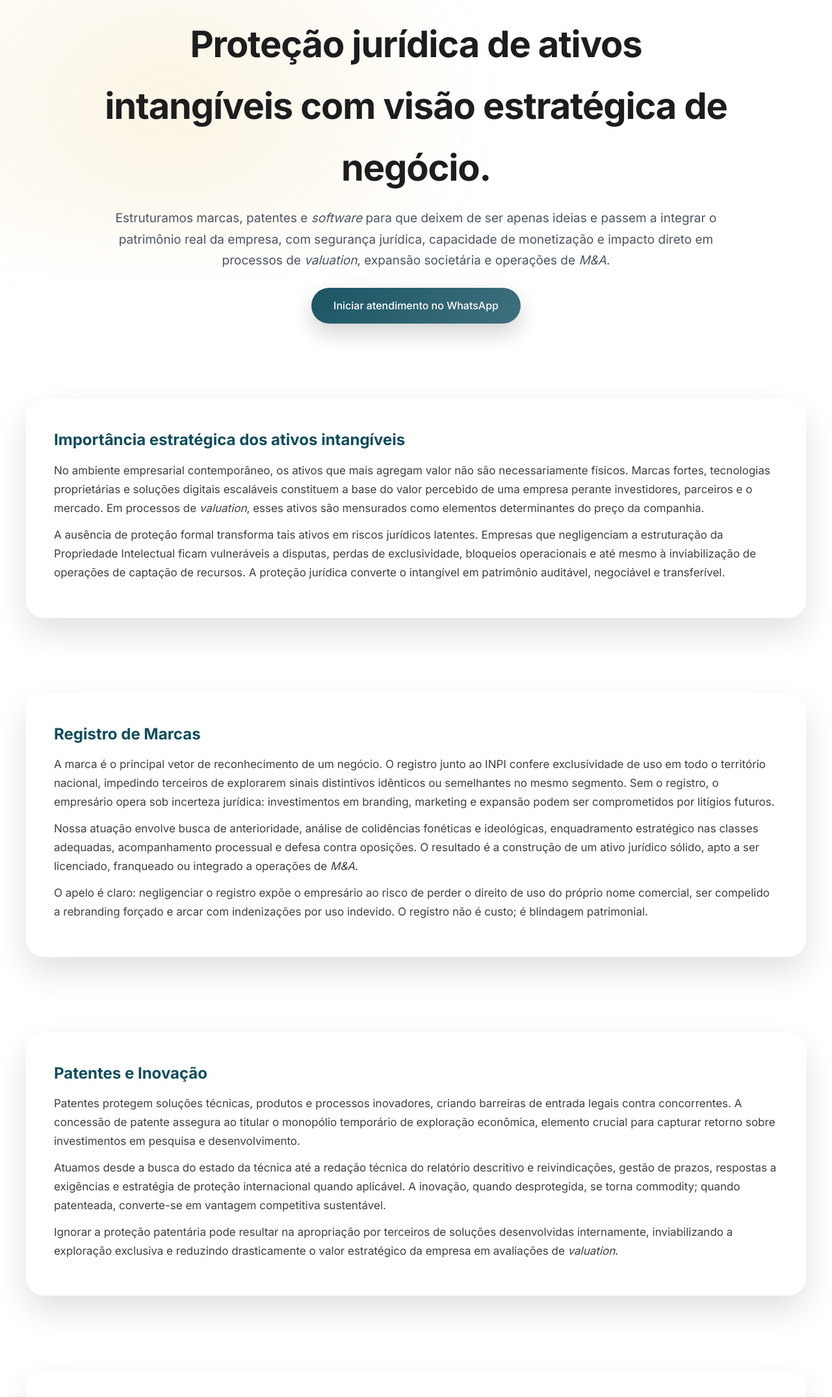
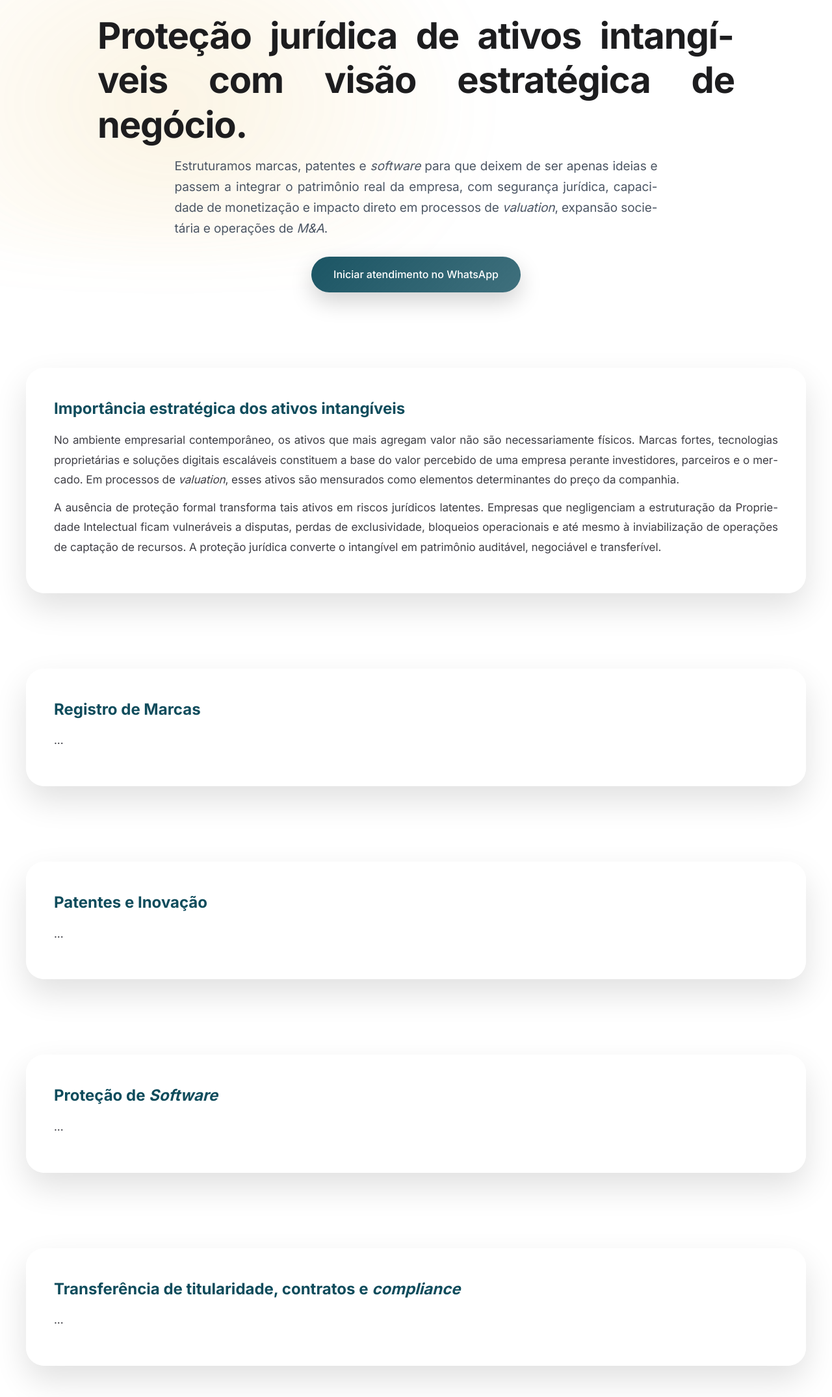
Before and after one commit to barbosa672-afk/arcanum---site, a plain HTML site: page index.html in a window 1280 px wide. Shown: the part 590-2740 px from the top of the page at 65% size. Drawn offline with Linux system fonts and the light colour scheme.

Commit message:
index.html

```diff
--- a/index.html
+++ b/index.html
@@ -75,7 +75,7 @@ nav a:hover{opacity:1}
 /* ===== LAYOUT ===== */
 .container{max-width:1200px;margin:auto;padding:0 22px;}
 section{padding:64px 0;}
-.tight{padding:44px 0;} /* menos espaço entre tópicos */
+.tight{padding:44px 0;}
 
 /* ===== HERO ===== */
 .hero{padding-top:160px;text-align:center;}
@@ -94,7 +94,7 @@ section{padding:64px 0;}
   letter-spacing:-.02em;
 }
 .hero p{
-  max-width:980px; margin:0 auto 26px;
+  max-width:62ch; margin:0 auto 26px;
   font-size:19px; color:var(--cinza);
 }
 
@@ -128,18 +128,34 @@ section{padding:64px 0;}
 .bubble h2{margin-bottom:12px; color:var(--azul);}
 .bubble p{color:#3f3f46; font-size:17px; margin-bottom:12px}
 
-/* ===== ANIMAÇÕES CINEMATOGRÁFICAS POR SEÇÃO ===== */
+/* ===== ANIMAÇÕES ===== */
 .reveal{opacity:0; transform: translateY(26px) scale(.98); filter: blur(6px);}
 .reveal.in{opacity:1; transform:none; filter:none; transition: 900ms cubic-bezier(.2,.8,.2,1);}
-
-/* ===== MICROPARALLAX EM TÍTULOS ===== */
 .parallax-title{will-change: transform; transition: transform .2s ease-out;}
 
-/* ===== ASSINATURA ===== */
+/* ===== ASSINATURA / FOOTER ===== */
 .signature{ text-align:center; padding:56px 20px 24px; font-size:14px; color:#8b8b8b; letter-spacing:.08em; }
+footer{text-align:center;padding:32px;color:#777;font-size:13px;}
 
-/* ===== FOOTER ===== */
-footer{text-align:center;padding:32px;color:#777;font-size:13px;}
+/* ===== TIPOGRAFIA PREMIUM (DESKTOP) ===== */
+.justificado{
+  text-align: justify;
+  line-height: 1.22;
+  letter-spacing: -0.015em;
+  hyphens: auto;
+}
+.hero p.premium-copy{
+  text-align: justify;
+  line-height: 1.7;
+  letter-spacing: -0.005em;
+  hyphens: auto;
+}
+.bubble p{
+  text-align: justify;
+  line-height: 1.8;
+  letter-spacing: -0.004em;
+  hyphens: auto;
+}
 
 /* ===== MOBILE ===== */
 @media(max-width:900px){
@@ -147,8 +163,17 @@ footer{text-align:center;padding:32px;color:#777;font-size:13px;}
   .hero{padding-top:136px;}
   .bubble{padding:26px;}
   .hero h1{font-size:30px;}
-  .hero p{font-size:16.5px;}
+  .hero p{font-size:16.5px; max-width:100%;}
   .logo-full{opacity:.38;}
+
+  .justificado,
+  .hero p.premium-copy,
+  .bubble p{
+    text-align:center;
+    line-height:1.6;
+    letter-spacing:0;
+    hyphens:none;
+  }
 }
 </style>
 </head>
@@ -178,8 +203,8 @@ footer{text-align:center;padding:32px;color:#777;font-size:13px;}
       <img src="logo-full.png" class="logo-full" alt="Logo Arcanum">
     </div>
     <div class="container">
-      <h1 class="parallax-title">Proteção jurídica de ativos intangíveis com visão estratégica de negócio.</h1>
-      <p>
+      <h1 class="parallax-title justificado">Proteção jurídica de ativos intangíveis com visão estratégica de negócio.</h1>
+      <p class="premium-copy">
         Estruturamos marcas, patentes e <em>software</em> para que deixem de ser apenas ideias e passem a integrar o patrimônio real da empresa, com segurança jurídica, capacidade de monetização e impacto direto em processos de <em>valuation</em>, expansão societária e operações de <em>M&A</em>.
       </p>
       <a href="https://wa.me/5516992553003" class="btn">Iniciar atendimento no WhatsApp</a>
@@ -201,60 +226,28 @@ footer{text-align:center;padding:32px;color:#777;font-size:13px;}
   <section id="marcas" class="container tight reveal">
     <div class="bubble">
       <h2>Registro de Marcas</h2>
-      <p>
-        A marca é o principal vetor de reconhecimento de um negócio. O registro junto ao INPI confere exclusividade de uso em todo o território nacional, impedindo terceiros de explorarem sinais distintivos idênticos ou semelhantes no mesmo segmento. Sem o registro, o empresário opera sob incerteza jurídica: investimentos em branding, marketing e expansão podem ser comprometidos por litígios futuros.
-      </p>
-      <p>
-        Nossa atuação envolve busca de anterioridade, análise de colidências fonéticas e ideológicas, enquadramento estratégico nas classes adequadas, acompanhamento processual e defesa contra oposições. O resultado é a construção de um ativo jurídico sólido, apto a ser licenciado, franqueado ou integrado a operações de <em>M&A</em>.
-      </p>
-      <p>
-        O apelo é claro: negligenciar o registro expõe o empresário ao risco de perder o direito de uso do próprio nome comercial, ser compelido a rebranding forçado e arcar com indenizações por uso indevido. O registro não é custo; é blindagem patrimonial.
-      </p>
+      <p>...</p>
     </div>
   </section>
 
   <section id="patentes" class="container tight reveal">
     <div class="bubble">
       <h2>Patentes e Inovação</h2>
-      <p>
-        Patentes protegem soluções técnicas, produtos e processos inovadores, criando barreiras de entrada legais contra concorrentes. A concessão de patente assegura ao titular o monopólio temporário de exploração econômica, elemento crucial para capturar retorno sobre investimentos em pesquisa e desenvolvimento.
-      </p>
-      <p>
-        Atuamos desde a busca do estado da técnica até a redação técnica do relatório descritivo e reivindicações, gestão de prazos, respostas a exigências e estratégia de proteção internacional quando aplicável. A inovação, quando desprotegida, se torna commodity; quando patenteada, converte-se em vantagem competitiva sustentável.
-      </p>
-      <p>
-        Ignorar a proteção patentária pode resultar na apropriação por terceiros de soluções desenvolvidas internamente, inviabilizando a exploração exclusiva e reduzindo drasticamente o valor estratégico da empresa em avaliações de <em>valuation</em>.
-      </p>
+      <p>...</p>
     </div>
   </section>
 
   <section id="software" class="container tight reveal">
     <div class="bubble">
       <h2>Proteção de <em>Software</em></h2>
-      <p>
-        Em empresas digitais, o <em>software</em> é o núcleo operacional do modelo de negócios. O registro do código-fonte assegura prova de autoria, elemento crítico em disputas envolvendo propriedade intelectual, conflitos societários, saída de colaboradores-chave e processos de auditoria para investimento.
-      </p>
-      <p>
-        Estruturamos a proteção jurídica do código, políticas de propriedade intelectual em contratos de desenvolvimento, cessões de direitos autorais e governança de ativos digitais. Essa abordagem garante segurança para escalar produtos, licenciar tecnologias e estruturar operações de <em>M&A</em> com menor fricção jurídica.
-      </p>
-      <p>
-        A ausência de proteção adequada expõe a empresa a vazamento de tecnologia, disputas de titularidade e bloqueios contratuais que podem comprometer rodadas de investimento e a continuidade operacional.
-      </p>
+      <p>...</p>
     </div>
   </section>
 
   <section id="transferencia" class="container tight reveal">
     <div class="bubble">
       <h2>Transferência de titularidade, contratos e <em>compliance</em></h2>
-      <p>
-        A transferência de titularidade de marcas, patentes e direitos autorais exige rigor formal para produzir efeitos perante terceiros. Estruturamos cessões, licenças, contratos de franquia, acordos de confidencialidade e políticas internas de <em>compliance</em> para assegurar a integridade jurídica dos ativos.
-      </p>
-      <p>
-        Em operações societárias, a correta titularidade é condição para fechamento de negócios e auditorias de <em>due diligence</em>. Ativos mal titulados podem gerar contingências, atrasar transações e reduzir o valor percebido da empresa em processos de <em>valuation</em>.
-      </p>
-      <p>
-        Nosso foco é transformar a Propriedade Intelectual em estrutura jurídica organizada, auditável e alinhada às melhores práticas de governança corporativa.
-      </p>
+      <p>...</p>
     </div>
   </section>
 
@@ -268,17 +261,14 @@ footer{text-align:center;padding:32px;color:#777;font-size:13px;}
 </footer>
 
 <script>
-/* Ano */
 document.getElementById("year").textContent = new Date().getFullYear();
 
-/* Parallax sutil da logo */
 const logo = document.querySelector(".logo-full");
 window.addEventListener("scroll", ()=>{
   const y = window.scrollY * 0.12;
   if(logo) logo.style.transform = `translateY(${y}px)`;
 });
 
-/* Lente líquida nos botões */
 document.querySelectorAll('.btn').forEach(btn=>{
   btn.addEventListener('mousemove', e=>{
     const r = btn.getBoundingClientRect();
@@ -287,18 +277,16 @@ document.querySelectorAll('.btn').forEach(btn=>{
   });
 });
 
-/* Microparallax em títulos */
 const titles = document.querySelectorAll('.parallax-title');
 window.addEventListener('mousemove', e=>{
   const cx = window.innerWidth/2, cy = window.innerHeight/2;
   titles.forEach(t=>{
     const dx = (e.clientX - cx) * 0.002;
     const dy = (e.clientY - cy) * 0.002;
-    t.style.transform = `translate(${dx}px, ${dy}px)`;
+    t.style.transform = `translate(${dx}px)`;
   });
 });
 
-/* Reveal cinematográfico por seção */
 const io = new IntersectionObserver(entries=>{
   entries.forEach(e=>{
     if(e.isIntersecting){ e.target.classList.add('in'); }
```
